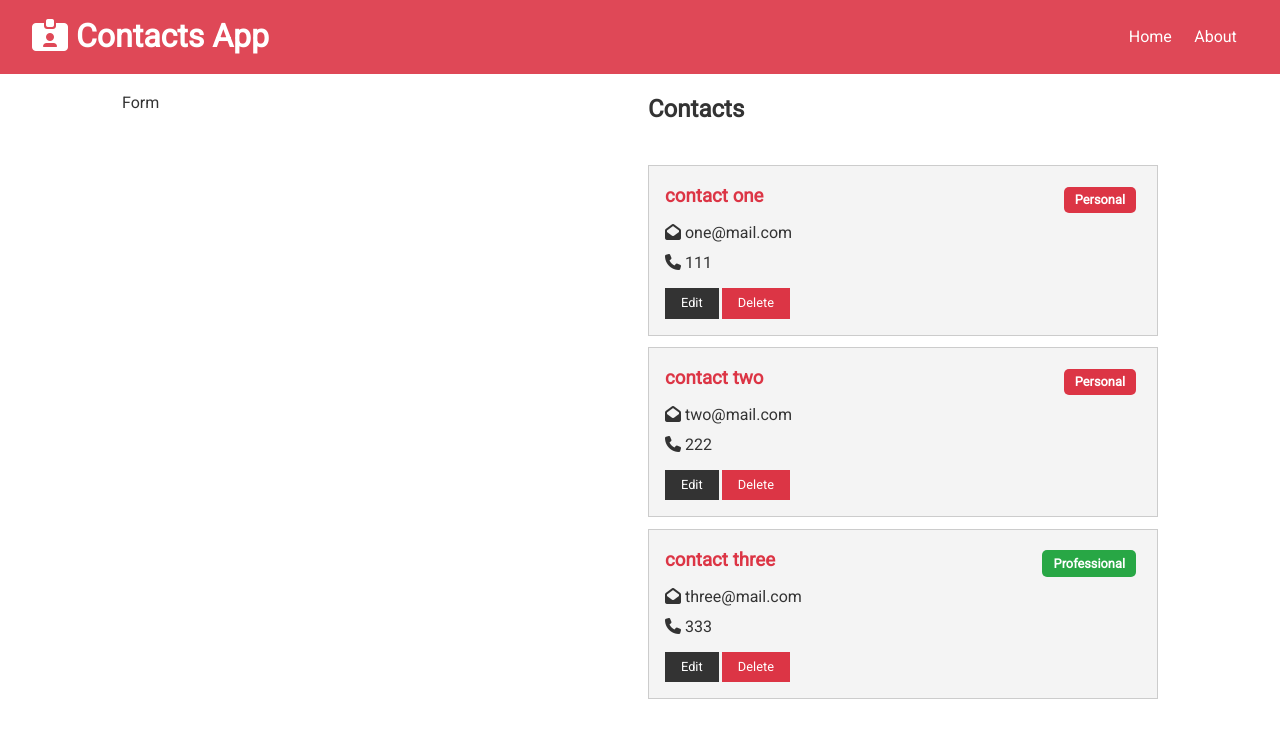
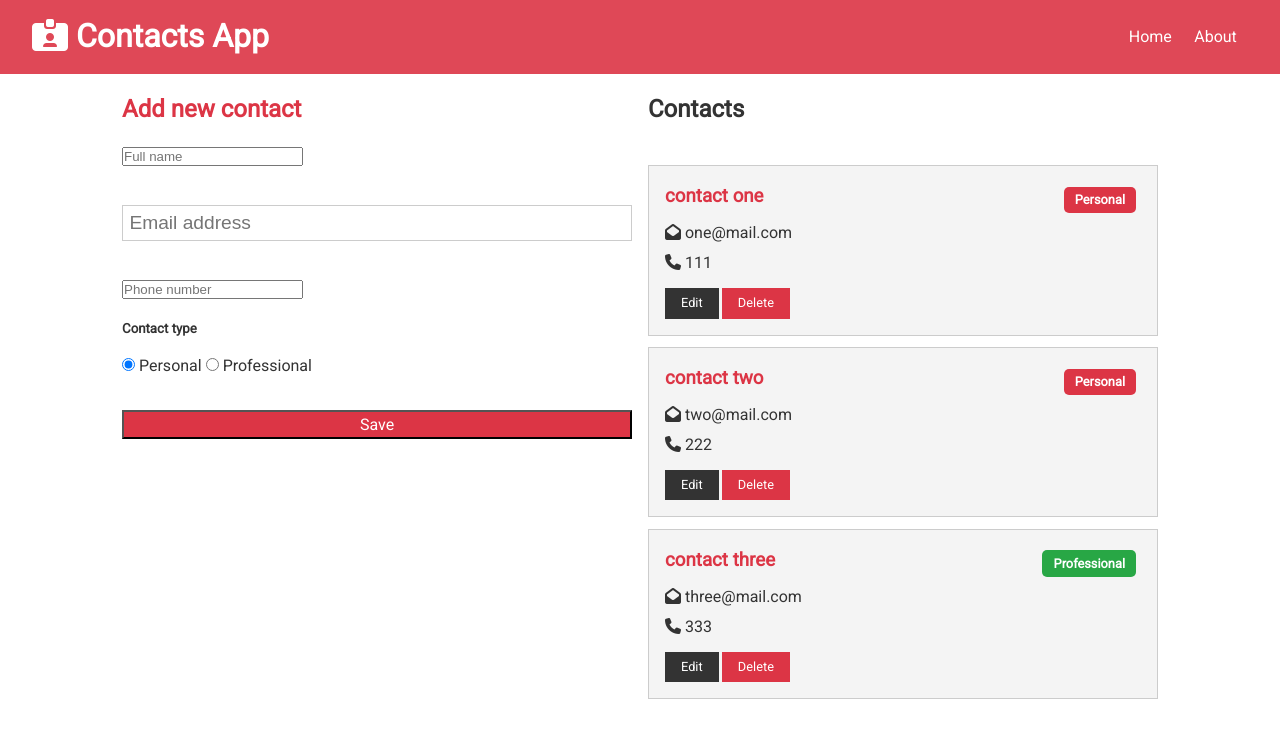
Before and after one commit to ncux/Contacts-App, a React (Create React App) app in the folder client/: page / in a window 1280 px wide. Shown: the top 738 px of the page. Built offline with nearby package versions, Linux system fonts and the light colour scheme.

Commit message:
implementing the Context API with the useState hook - for adding and removing contacts

```diff
--- a/client/src/components/contacts/all-contacts.js
+++ b/client/src/components/contacts/all-contacts.js
@@ -8,7 +8,7 @@ export const ContactsList = props => {
     const { contacts } = useContext(ContactContext);
 
     return contacts.length ? (
-        <Fragment className="">
+        <Fragment>
             <h2>Contacts</h2>
             <br />
             { contacts.map(contact => (
--- /dev/null
+++ b/client/src/components/contacts/new-contact-form.js
@@ -0,0 +1,37 @@
+import React, { useState, useContext } from 'react';
+import { ContactContext } from "../../contexts/contact/context";
+
+export const NewContactForm = props => {
+
+    const [fullname, setFullname] = useState('');
+    const [email, setEmail] = useState('');
+    const [phone, setPhone] = useState('');
+    const [type, setType] = useState('personal');
+
+    const { addContact } = useContext(ContactContext);
+
+    const onFormSubmit = e => {
+        e.preventDefault();
+        addContact(fullname, email, phone, type);
+        setFullname('');
+        setEmail('');
+        setPhone('');
+        setType('');
+    };
+
+    return (
+        <form onSubmit={ onFormSubmit } className="">
+            <h2 className="text-primary">Add new contact</h2>
+            <input value={ fullname } name="fullname" onChange={ e => setFullname(e.target.value) } placeholder="Full name" />
+            <input type="email" value={ email } name="email" onChange={ e => setEmail(e.target.value) } placeholder="Email address" />
+            <input value={ phone } name="phone" onChange={ e => setPhone(e.target.value) } placeholder="Phone number" />
+            <h5>Contact type</h5>
+            <input type="radio" value="personal"  name="type" onChange={ e => setType(e.target.value) } checked={ type === 'personal' } /> Personal { '  ' }
+            <input type="radio" value="professional"  name="type" onChange={ e => setType(e.target.value) } checked={ type === 'professional' } /> Professional
+            <div>
+                <input value="Save" type="submit" className="tn btn-primary btn-block" />
+            </div>
+        </form>
+    );
+
+};
--- a/client/src/components/contacts/single-contact.js
+++ b/client/src/components/contacts/single-contact.js
@@ -1,9 +1,11 @@
-import React from 'react';
+import React, { useContext } from 'react';
+import { ContactContext } from "../../contexts/contact/context";
 import PropTypes from 'prop-types';
 
 export const SingleContact = ({ contact }) => {
 
     const { id, fullname, email, phone, type  } = contact;
+    const { removeContact, setCurrentContactData } = useContext(ContactContext);
 
     return (
         <div className="card bg-light">
@@ -18,8 +20,8 @@ export const SingleContact = ({ contact }) => {
                 { phone && (<li><i className="fas fa-phone"></i> { phone }</li>) }
             </ul>
             <p>
-                <button className="btn btn-dark btn-sm">Edit</button>
-                <button className="btn btn-danger btn-sm">Delete</button>
+                <button onClick={ () => setCurrentContactData(contact) } className="btn btn-dark btn-sm">Edit</button>
+                <button onClick={ () => removeContact(id) } className="btn btn-danger btn-sm">Delete</button>
             </p>
         </div>
     );
--- a/client/src/components/home/home.js
+++ b/client/src/components/home/home.js
@@ -1,5 +1,6 @@
 import React from 'react';
 import { ContactsList } from "../contacts/all-contacts";
+import { NewContactForm } from "../contacts/new-contact-form";
 
 
 export const Home = props => {
@@ -7,7 +8,7 @@ export const Home = props => {
     return (
         <div className="grid-2">
             <div>
-                Form
+                <NewContactForm />
             </div>
 
             <div>
--- a/client/src/contexts/contact/context.js
+++ b/client/src/contexts/contact/context.js
@@ -1,21 +1,38 @@
-import React, { createContext, useReducer, useEffect } from 'react';
-import { ContactsReducer } from './reducer';
-import { ADD_CONTACT, UPDATE_CONTACT, FILTER_CONTACTS, DELETE_CONTACT, SET_CURRENT, CLEAR_CURRENT, CLEAR_FILTER } from "../actions";
+import React, { createContext, useState, useEffect } from 'react';
 import uuid from 'uuid/v1';
 
 export const ContactContext = createContext();
 
 export const ContactsState = props => {
-    const state = [
-            { id: 1, fullname: 'contact one', email: 'one@mail.com', phone: '111', type: 'personal' },
-            { id: 2, fullname: 'contact two', email: 'two@mail.com', phone: '222', type: 'personal' },
-            { id: 3, fullname: 'contact three', email: 'three@mail.com', phone: '333', type: 'professional' }
-    ];
 
-    const [contacts, dispatch] = useReducer(ContactsReducer, state);
+    const [contacts, setContacts] = useState([
+        { id: 1, fullname: 'contact one', email: 'one@mail.com', phone: '111', type: 'personal' },
+        { id: 2, fullname: 'contact two', email: 'two@mail.com', phone: '222', type: 'personal' },
+        { id: 3, fullname: 'contact three', email: 'three@mail.com', phone: '333', type: 'professional' }
+    ]);
+
+    const [currentContact, setCurrentContact] = useState(null);
+
+    const addContact = async (fullname, email, phone, type) => {
+        const contactsList = [...contacts, { fullname, email, phone, type, id: uuid() }];
+        setContacts(contactsList);
+    };
+
+    const removeContact = id => {
+        let filteredContacts = contacts.filter(contact => contact.id !== id);
+        setContacts([...filteredContacts]);
+        clearCurrent();
+    };
+
+    const setCurrentContactData = async contact => {
+        await setCurrentContact(contact);
+        console.log(currentContact);
+    };
+
+    const clearCurrent = () => setCurrentContact(null);
 
     return (
-        <ContactContext.Provider value={{ contacts, dispatch }}>
+        <ContactContext.Provider value={{ contacts, setCurrentContactData, addContact, removeContact }}>
             { props.children }
         </ContactContext.Provider>
     )
--- a/client/src/contexts/contact/reducer.js
+++ b/client/src/contexts/contact/reducer.js
@@ -1,11 +1,18 @@
-import uuid from 'uuid/v1';
+import React, { useContext } from 'react';
+import { ADD_CONTACT, UPDATE_CONTACT, FILTER_CONTACTS, DELETE_CONTACT, SET_CURRENT, CLEAR_CURRENT, CLEAR_FILTER } from "../actions";
 
 export const ContactsReducer = (state, action) => {
+
     switch (action.type) {
-        case 'ADD_BOOK':
-            return [...state, { title: action.book.title, author: action.book.author, id: uuid() }];
-        case 'REMOVE_BOOK':
-            return state.filter(book => book.id !== action.id);
+        case ADD_CONTACT:
+            action.contact.id = uuid();
+            return [...state, action.contact ];
+        case DELETE_CONTACT:
+            return state.filter(contact => contact.id !== action.id);
+        case SET_CURRENT:
+            return { state: [...state], currentContact: action.contact };
+        case CLEAR_CURRENT:
+            return { state: [...state], currentContact: null };
         default:
             return state;
     }
```
